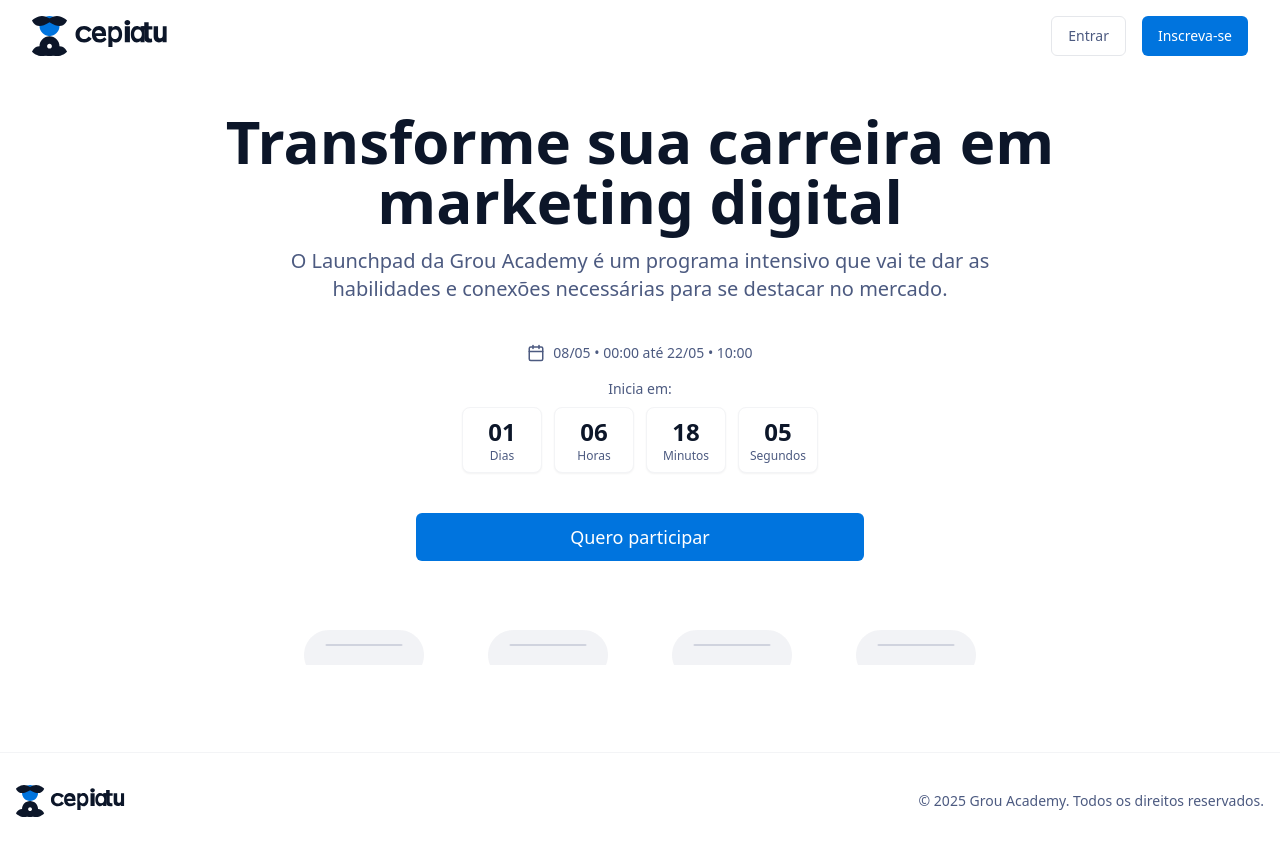
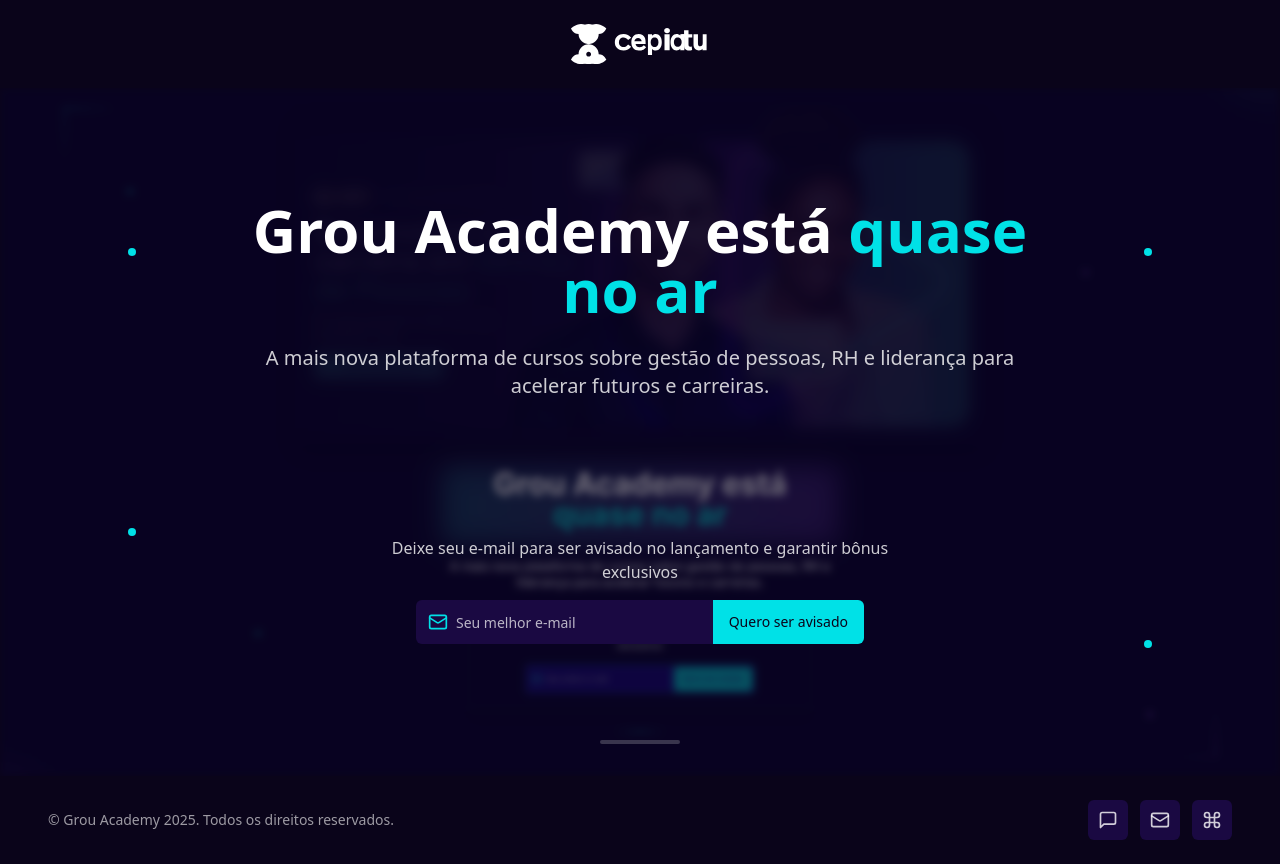
Before and after one commit to talitasigales/GROU-ACADEMY-LP-LISTA-DE-ESPERA, a React (Vite) app: page / in a window 1280 px wide. Built offline with nearby package versions, Linux system fonts and the light colour scheme.

Commit message:
feat: Implement header with logo
Implement the header component with the Grou Academy logo, ensuring it's centered at the top of the page.

```diff
--- /dev/null
+++ b/src/components/EmailSubscription.tsx
@@ -0,0 +1,50 @@
+
+import React, { useState } from 'react';
+import { Button } from '@/components/ui/button';
+
+const EmailSubscription: React.FC = () => {
+  const [email, setEmail] = useState('');
+
+  const handleSubmit = (e: React.FormEvent) => {
+    e.preventDefault();
+    // Here you would handle the email submission
+    console.log('Email submitted:', email);
+    // Reset form
+    setEmail('');
+  };
+
+  return (
+    <div className="flex flex-col items-center gap-2 max-w-lg mx-auto">
+      <p className="text-white/80 text-center">
+        Deixe seu e-mail para ser avisado no lançamento e garantir bônus exclusivos
+      </p>
+
+      <form onSubmit={handleSubmit} className="flex w-full max-w-md mt-2">
+        <div className="relative flex w-full">
+          <div className="absolute left-3 top-1/2 transform -translate-y-1/2 text-grou-cyan">
+            <svg xmlns="http://www.w3.org/2000/svg" width="20" height="20" viewBox="0 0 24 24" fill="none" stroke="currentColor" strokeWidth="2" strokeLinecap="round" strokeLinejoin="round" className="lucide lucide-mail">
+              <rect width="20" height="16" x="2" y="4" rx="2"/>
+              <path d="m22 7-8.97 5.7a1.94 1.94 0 0 1-2.06 0L2 7"/>
+            </svg>
+          </div>
+          <input
+            type="email"
+            placeholder="Seu melhor e-mail"
+            value={email}
+            onChange={(e) => setEmail(e.target.value)}
+            required
+            className="flex h-11 w-full rounded-l-md bg-[#1A0942] pl-10 pr-3 text-sm text-white placeholder:text-white/70 focus:outline-none"
+          />
+          <Button
+            type="submit"
+            className="h-11 rounded-l-none rounded-r-md bg-grou-cyan hover:bg-grou-cyan/90 text-grou-dark font-medium"
+          >
+            Quero ser avisado
+          </Button>
+        </div>
+      </form>
+    </div>
+  );
+};
+
+export default EmailSubscription;
--- a/src/components/Footer.tsx
+++ b/src/components/Footer.tsx
@@ -2,15 +2,33 @@
 import React from 'react';
 
 const Footer: React.FC = () => {
+  const currentYear = new Date().getFullYear();
+
   return (
-    <footer className="bg-white py-8 border-t border-gray-100">
-      <div className="container mx-auto px-4">
+    <footer className="py-6 px-4">
+      <div className="container mx-auto">
         <div className="flex flex-col md:flex-row justify-between items-center">
-          <div className="mb-6 md:mb-0">
-            <img src="/images/grou-logo.svg" alt="Grou Academy Logo" className="h-8" />
+          <div className="mb-4 md:mb-0 text-white/60 text-sm">
+            © Grou Academy {currentYear}. Todos os direitos reservados.
           </div>
-          <div className="text-sm text-grou-secondary">
-            © {new Date().getFullYear()} Grou Academy. Todos os direitos reservados.
+
+          <div className="flex space-x-3">
+            <div className="h-10 w-10 bg-[#1A0942] rounded-md flex items-center justify-center text-white/80">
+              <svg xmlns="http://www.w3.org/2000/svg" width="20" height="20" viewBox="0 0 24 24" fill="none" stroke="currentColor" strokeWidth="2" strokeLinecap="round" strokeLinejoin="round">
+                <path d="M21 15a2 2 0 0 1-2 2H7l-4 4V5a2 2 0 0 1 2-2h14a2 2 0 0 1 2 2z"></path>
+              </svg>
+            </div>
+            <div className="h-10 w-10 bg-[#1A0942] rounded-md flex items-center justify-center text-white/80">
+              <svg xmlns="http://www.w3.org/2000/svg" width="20" height="20" viewBox="0 0 24 24" fill="none" stroke="currentColor" strokeWidth="2" strokeLinecap="round" strokeLinejoin="round">
+                <rect width="20" height="16" x="2" y="4" rx="2"></rect>
+                <path d="m22 7-8.97 5.7a1.94 1.94 0 0 1-2.06 0L2 7"></path>
+              </svg>
+            </div>
+            <div className="h-10 w-10 bg-[#1A0942] rounded-md flex items-center justify-center text-white/80">
+              <svg xmlns="http://www.w3.org/2000/svg" width="20" height="20" viewBox="0 0 24 24" fill="none" stroke="currentColor" strokeWidth="2" strokeLinecap="round" strokeLinejoin="round">
+                <path d="M18 3a3 3 0 0 0-3 3v12a3 3 0 0 0 3 3 3 3 0 0 0 3-3 3 3 0 0 0-3-3H6a3 3 0 0 0-3 3 3 3 0 0 0 3 3 3 3 0 0 0 3-3V6a3 3 0 0 0-3-3 3 3 0 0 0-3 3 3 3 0 0 0 3 3h12a3 3 0 0 0 3-3 3 3 0 0 0-3-3z"></path>
+              </svg>
+            </div>
           </div>
         </div>
       </div>
--- a/src/components/Header.tsx
+++ b/src/components/Header.tsx
@@ -1,24 +1,15 @@
 
 import React from 'react';
-import { Button } from '@/components/ui/button';
 
 const Header: React.FC = () => {
   return (
-    <header className="w-full flex items-center justify-between py-4 px-4 lg:px-8">
-      <div className="flex items-center">
+    <header className="w-full flex items-center justify-center py-6">
+      <div>
         <img
           src="/images/grou-logo.svg"
           alt="Grou Academy Logo"
-          className="h-8 md:h-10"
+          className="h-10"
         />
-      </div>
-      <div className="flex gap-2 md:gap-4">
-        <Button variant="outline" className="hidden md:flex text-grou-secondary bg-white border-gray-200 hover:bg-gray-50">
-          Entrar
-        </Button>
-        <Button className="bg-grou-accent hover:bg-grou-accent/90 text-white">
-          Inscreva-se
-        </Button>
       </div>
     </header>
   );
--- a/src/components/Hero.tsx
+++ b/src/components/Hero.tsx
@@ -1,49 +1,45 @@
 
 import React from 'react';
-import { Button } from '@/components/ui/button';
-import CountdownTimer from './CountdownTimer';
+import EmailSubscription from './EmailSubscription';
 
 const Hero: React.FC = () => {
-  // Defining the dates for the countdown timer (May 8, 2025 00:00 to May 22, 2025 10:00)
-  const startDate = new Date('2025-05-08T00:00:00');
-  const endDate = new Date('2025-05-22T10:00:00');
-
   return (
-    <div className="relative w-full min-h-[85vh] flex flex-col items-center justify-center pt-4 pb-16 overflow-hidden">
-      {/* Background Image with reduced blur */}
+    <div className="relative w-full min-h-[85vh] flex flex-col items-center justify-center py-8 overflow-hidden">
+      {/* Background Image (blurred people image) */}
       <div
         className="absolute inset-0 z-0"
         style={{
-          backgroundImage: 'url(/images/hero-bg.jpg)',
+          backgroundImage: 'url(/lovable-uploads/522ef0d6-1605-4dfd-9330-67ff90873e72.png)',
           backgroundSize: 'cover',
           backgroundPosition: 'center',
-          filter: 'blur(4px)', // Reduced blur as requested
-          opacity: 0.15,
+          filter: 'blur(4px)',
+          opacity: 0.4,
         }}
       />
 
-      {/* Content */}
-      <div className="relative z-10 flex flex-col items-center text-center px-4 max-w-6xl mx-auto mt-8 md:mt-0"> {/* Reduced top spacing as requested */}
-        <h1 className="text-3xl md:text-5xl lg:text-6xl font-bold text-grou-primary leading-tight mb-4">
-          Transforme sua carreira em marketing digital
-        </h1>
-        <p className="text-lg md:text-xl text-grou-secondary max-w-3xl mb-10">
-          O Launchpad da Grou Academy é um programa intensivo que vai te dar as habilidades e conexões necessárias para se destacar no mercado.
-        </p>
+      {/* Decorative dots */}
+      <div className="absolute top-40 left-32 w-2 h-2 bg-grou-cyan rounded-full" />
+      <div className="absolute bottom-60 left-32 w-2 h-2 bg-grou-cyan rounded-full" />
+      <div className="absolute top-40 right-32 w-2 h-2 bg-grou-cyan rounded-full" />
+      <div className="absolute bottom-32 right-32 w-2 h-2 bg-grou-cyan rounded-full" />
 
-        <CountdownTimer startDate={startDate} endDate={endDate} />
-
-        <div className="mt-10 flex flex-col md:flex-row gap-4 w-full max-w-md">
-          <Button className="bg-grou-accent hover:bg-grou-accent/90 text-white py-6 text-lg w-full">
-            Quero participar
-          </Button>
+      {/* Main content */}
+      <div className="relative z-10 flex flex-col items-center text-center px-4 max-w-4xl mx-auto mt-12">
+        <div className="mb-24 mt-8">
+          <h1 className="text-4xl md:text-5xl lg:text-6xl font-bold text-white leading-tight mb-4">
+            Grou Academy está{' '}
+            <span className="text-grou-cyan">quase no ar</span>
+          </h1>
+          <p className="text-lg md:text-xl text-white/80 max-w-3xl mx-auto mt-6 mb-10">
+            A mais nova plataforma de cursos sobre gestão de pessoas, RH e
+            liderança para acelerar futuros e carreiras.
+          </p>
         </div>
 
-        <div className="mt-16 flex flex-wrap justify-center gap-8 md:gap-16">
-          <img src="/images/partner-logo-1.svg" alt="Partner" className="h-8 md:h-10 opacity-70" />
-          <img src="/images/partner-logo-2.svg" alt="Partner" className="h-8 md:h-10 opacity-70" />
-          <img src="/images/partner-logo-3.svg" alt="Partner" className="h-8 md:h-10 opacity-70" />
-          <img src="/images/partner-logo-4.svg" alt="Partner" className="h-8 md:h-10 opacity-70" />
+        <EmailSubscription />
+
+        <div className="mt-24">
+          <div className="w-20 h-1 bg-white/20 rounded mx-auto" />
         </div>
       </div>
     </div>
--- a/src/index.css
+++ b/src/index.css
@@ -73,7 +73,7 @@
   }
 
   body {
-    @apply bg-background text-foreground font-sans;
+    @apply bg-grou-dark text-foreground font-sans;
   }
 }
 
--- a/src/pages/Index.tsx
+++ b/src/pages/Index.tsx
@@ -6,7 +6,7 @@ import Footer from '@/components/Footer';
 
 const Index: React.FC = () => {
   return (
-    <div className="min-h-screen flex flex-col">
+    <div className="min-h-screen flex flex-col bg-grou-dark">
       <Header />
       <main className="flex-grow">
         <Hero />
--- a/tailwind.config.ts
+++ b/tailwind.config.ts
@@ -68,6 +68,8 @@ export default {
 					secondary: '#4c5a80',
 					accent: '#0074de',
 					light: '#f2f6ff',
+					dark: '#0A041A',  // Dark purple/blue from the design
+					cyan: '#00E1E7'   // Cyan color for "quase no ar"
 				}
 			},
 			borderRadius: {
```
Also changed, not shown: public/images/grou-logo.svg, public/lovable-uploads/522ef0d6-1605-4dfd-9330-67ff90873e72.png (added).
